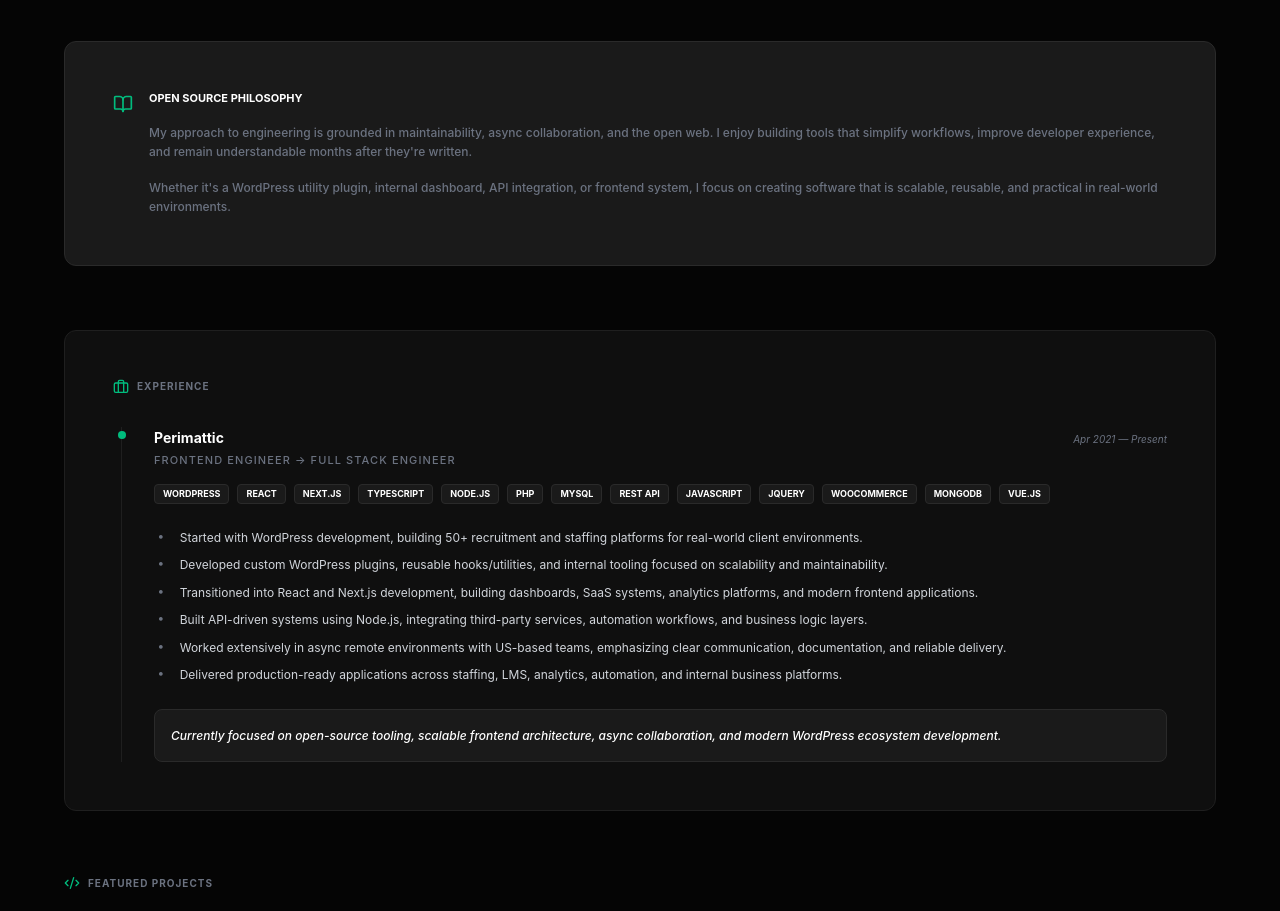
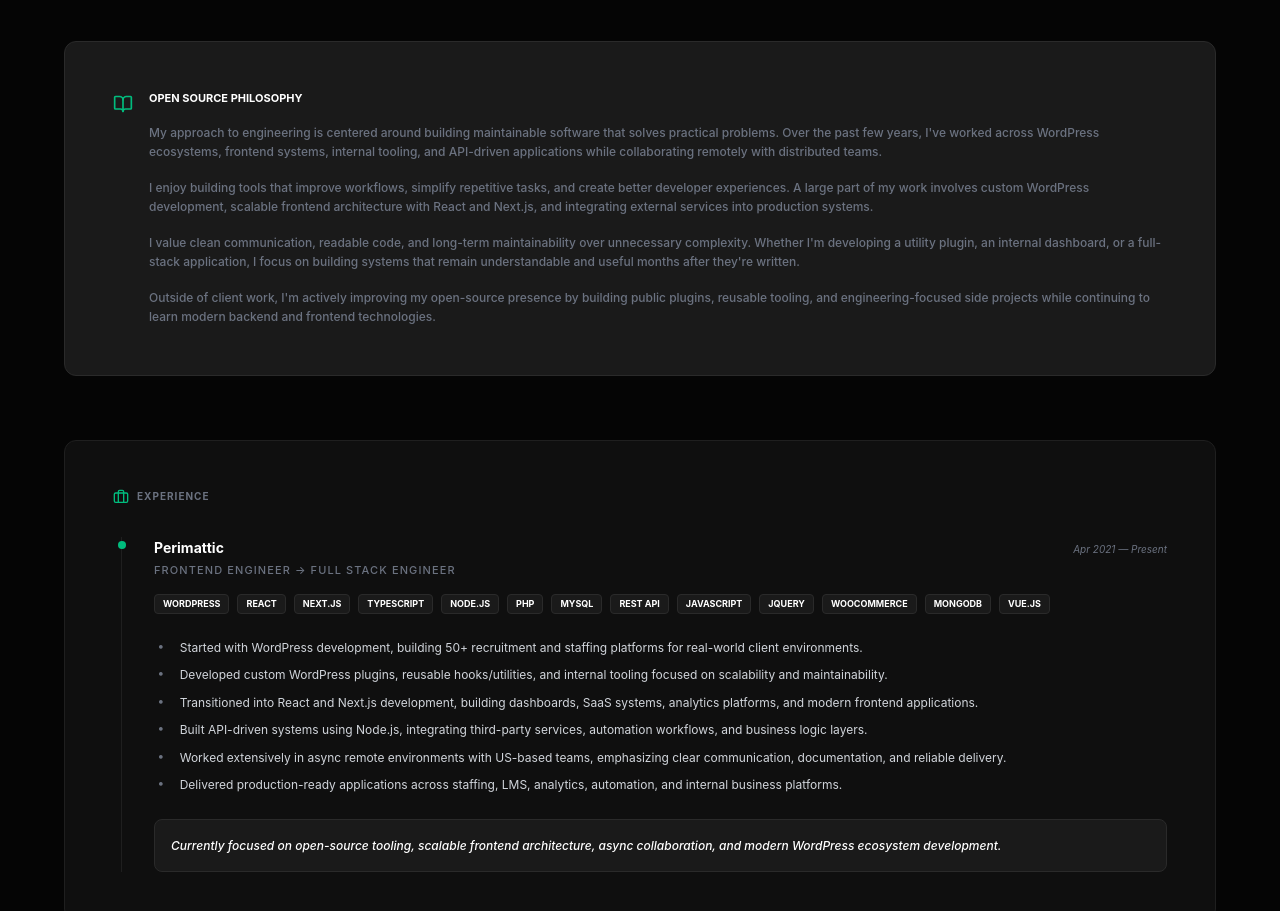
Before and after one commit to KunalPareek21/kunal-pareek-portfolio, a Next.js app: page / in a window 1280 px wide. Shown: the part 1700-2611 px from the top of the page. Built offline with nearby package versions, Linux system fonts and the light colour scheme; no server answers.

Commit message:
content: update open source philosophy text

```diff
--- a/components/sections/OpenSource.tsx
+++ b/components/sections/OpenSource.tsx
@@ -53,10 +53,16 @@ export function OpenSource() {
             <h3 className="text-[11px] font-bold uppercase mb-4" style={{ color: 'var(--text-primary)' }}>Open Source Philosophy</h3>
             <div className="space-y-4 text-[12px] leading-relaxed font-medium" style={{ color: 'var(--text-muted)' }}>
               <p>
-                My approach to engineering is grounded in maintainability, async collaboration, and the open web. I enjoy building tools that simplify workflows, improve developer experience, and remain understandable months after they&apos;re written.
+                My approach to engineering is centered around building maintainable software that solves practical problems. Over the past few years, I&apos;ve worked across WordPress ecosystems, frontend systems, internal tooling, and API-driven applications while collaborating remotely with distributed teams.
               </p>
               <p>
-                Whether it&apos;s a WordPress utility plugin, internal dashboard, API integration, or frontend system, I focus on creating software that is scalable, reusable, and practical in real-world environments.
+                I enjoy building tools that improve workflows, simplify repetitive tasks, and create better developer experiences. A large part of my work involves custom WordPress development, scalable frontend architecture with React and Next.js, and integrating external services into production systems.
+              </p>
+              <p>
+                I value clean communication, readable code, and long-term maintainability over unnecessary complexity. Whether I&apos;m developing a utility plugin, an internal dashboard, or a full-stack application, I focus on building systems that remain understandable and useful months after they&apos;re written.
+              </p>
+              <p>
+                Outside of client work, I&apos;m actively improving my open-source presence by building public plugins, reusable tooling, and engineering-focused side projects while continuing to learn modern backend and frontend technologies.
               </p>
             </div>
           </div>
```
